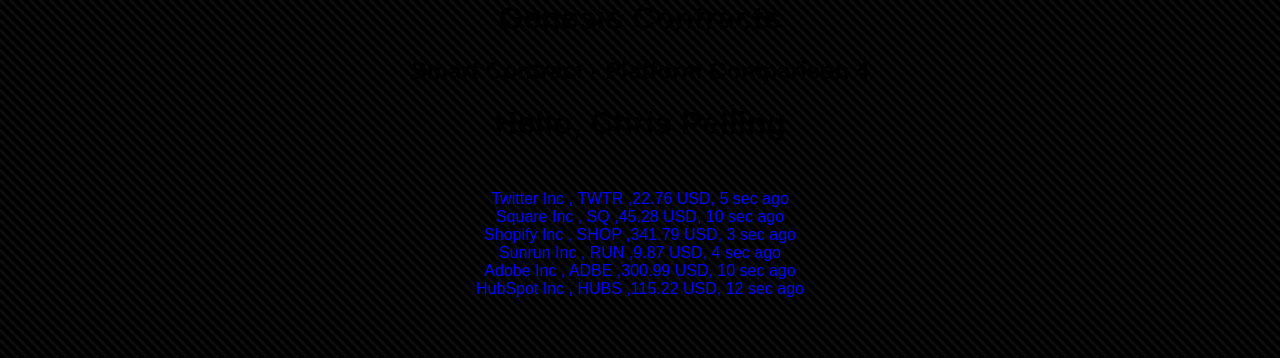
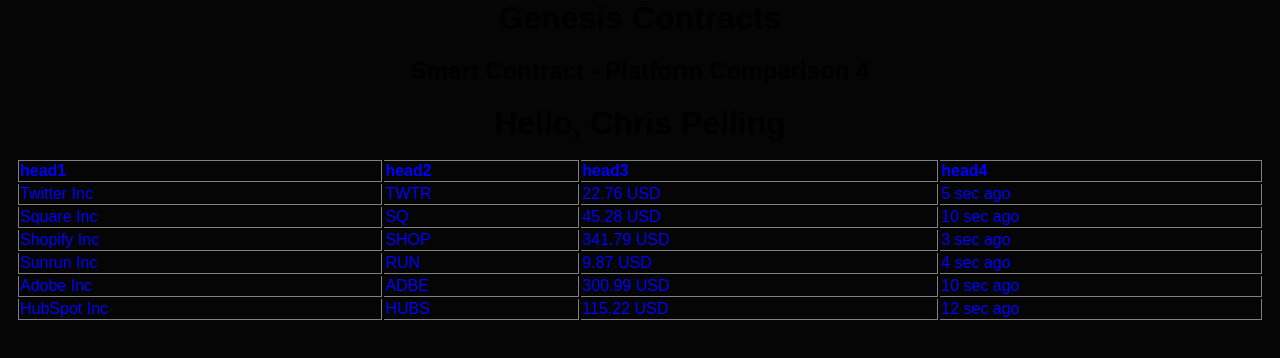
Before and after one commit to genesis0x/GenesisContractsWebsite, a React (Create React App) app: page / in a window 1280 px wide. Shown: the top 358 px of the page. Built offline with nearby package versions, Linux system fonts and the light colour scheme.

Commit message:
organized platforms into table

```diff
--- a/src/Platforms.js
+++ b/src/Platforms.js
@@ -4,21 +4,24 @@
 export const Platforms = () => {
   return (
     <>
-      <div className="platforms-container">
+      <table className="platforms-container">
+        <tr>
+          <th className="leftmost-cell">head1</th>
+          <th>head2</th>
+          <th>head3</th>
+          <th>head4</th>
+        </tr>
         {platformData.map((data, key) => {
           return (
-            <div key={key}>
-              {data.company +
-                " , " +
-                data.ticker +
-                " ," +
-                data.stockPrice +
-                ", " +
-                data.timeElapsed}
-            </div>
+            <tr key={key}>
+              <td className="leftmost-cell">{data.company}</td>
+              <td>{data.ticker}</td>
+              <td>{data.stockPrice}</td>
+              <td>{data.timeElapsed}</td>
+            </tr>
           );
         })}
-      </div>
+      </table>
     </>
   );
 };
--- a/src/styles.css
+++ b/src/styles.css
@@ -14,7 +14,25 @@
 
 .platforms-container {
   color: blue;
-  padding-left: 3em;
-  padding-right: 3em;
-  margin-top: 3em;
+  width: 100%;
+  padding-left: 1em;
+  padding-right: 1em;
+  margin-top: 1em;
 }
+
+.platforms-container th {
+  border-right: 1px solid gray;
+  border-bottom: 1px solid gray;
+  border-top: 1px solid gray;
+  text-align: left;
+}
+
+.platforms-container td {
+  border-bottom: 1px solid gray;
+  border-right: 1px solid gray;
+  text-align: left;
+}
+
+.leftmost-cell {
+  border-left: 1px solid gray;
+}
```
Also changed, not shown: src/images/gc_background.png.
